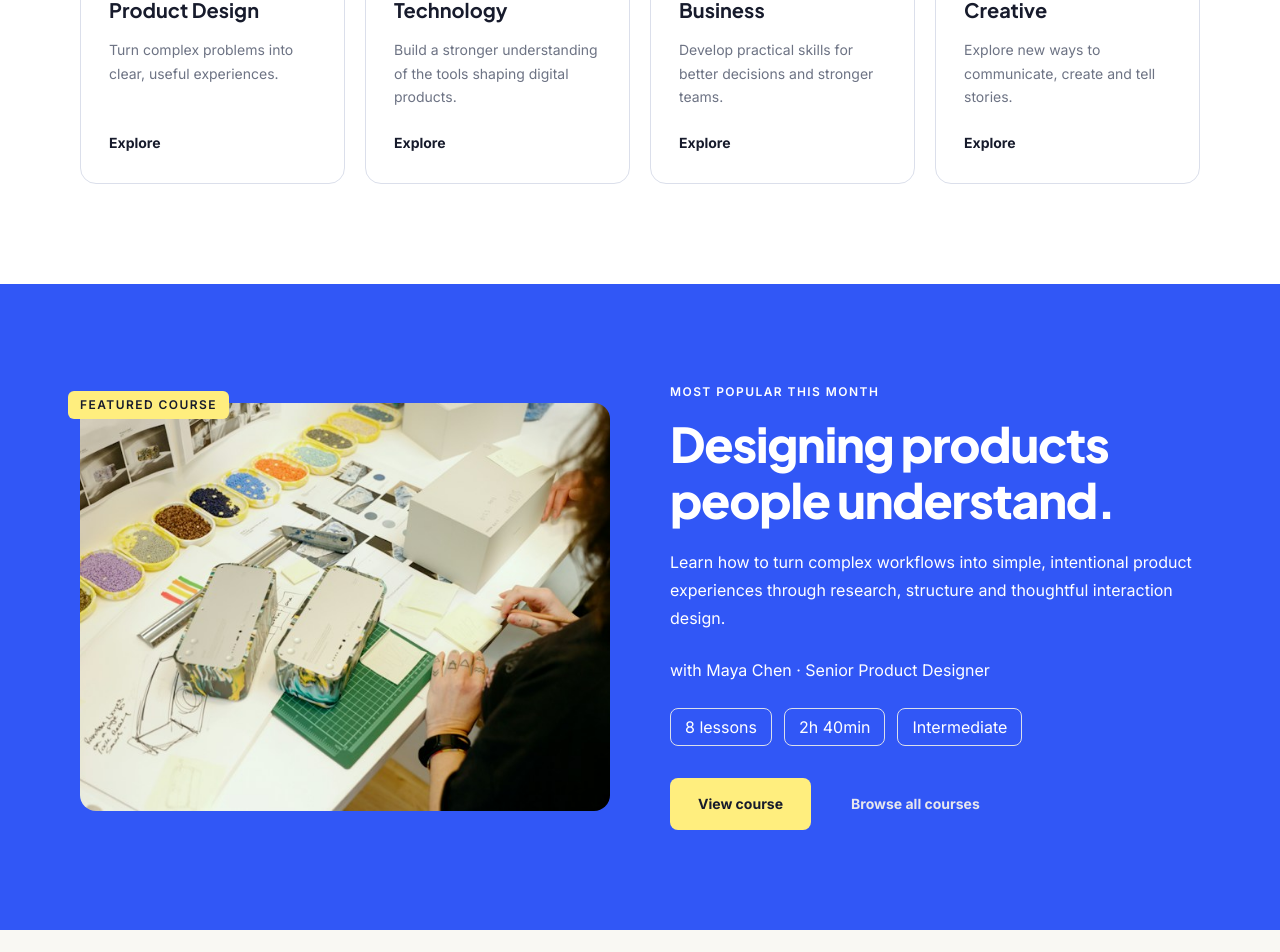
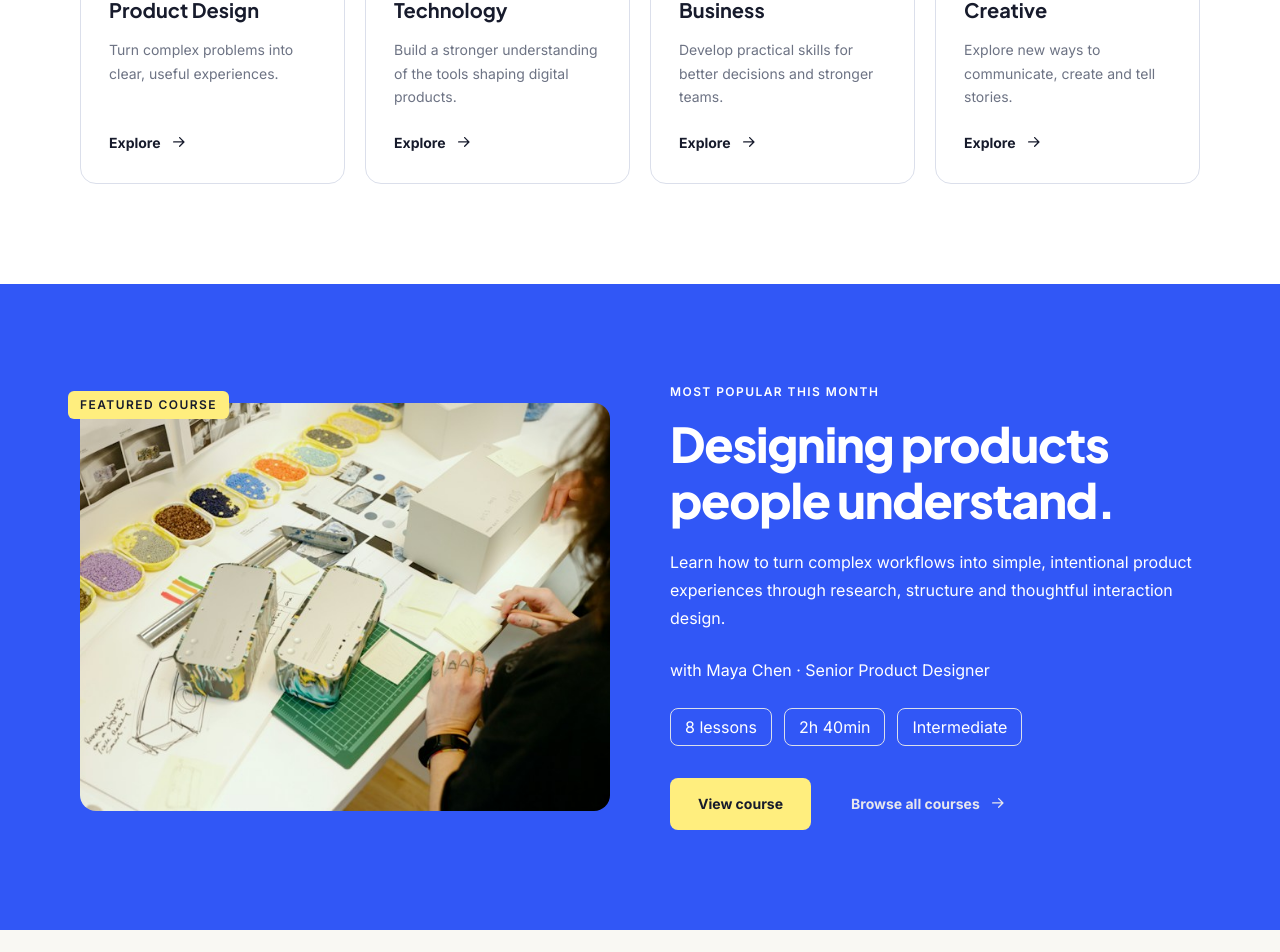
Before and after one commit to raresan/buzzvel-coding-test1-renan-alonso, a Next.js app: page / in a window 1280 px wide. Shown: the part 1220-2172 px from the top of the page. Built offline with nearby package versions, Linux system fonts and the light colour scheme.

Commit message:
feat: arrow icon added

```diff
--- a/app/components/sections/CallToAction.tsx
+++ b/app/components/sections/CallToAction.tsx
@@ -1,6 +1,5 @@
+import Button from '../ui/Button'
 import type { ClickableProps } from '../ui/Clickable'
-
-import Clickable from '../ui/Clickable'
 
 interface CallToActionProps {
   data: {
@@ -13,16 +12,19 @@ interface CallToActionProps {
 
 export default function CallToAction({ data }: CallToActionProps) {
   return (
-    <section className="bg-yellow">
+    <section className="bg-yellow text-center">
       <div className="section-container">
-        <div></div>
+        <div>[ICONS]</div>
 
-        <h2>{data.title}</h2>
-        <p>{data.subtitle}</p>
+        <h2 className="mt-8">{data.title}</h2>
+        <p className="text-ink-secondary mt-4">{data.subtitle}</p>
 
-        <div>
-          <Clickable {...data.primaryCta} />
-          <Clickable {...data.secondaryCta} />
+        <div className="mt-10 flex items-center justify-center flex-col lg:flex-row gap-3">
+          <Button href={data.primaryCta.href}>{data.primaryCta.label}</Button>
+
+          <Button href={data.secondaryCta.href} variant="secondary">
+            {data.secondaryCta.label}
+          </Button>
         </div>
       </div>
     </section>
--- a/app/components/sections/FeaturedCourse.tsx
+++ b/app/components/sections/FeaturedCourse.tsx
@@ -3,6 +3,7 @@ import Image, { StaticImageData } from 'next/image'
 import type { ClickableProps } from '../ui/Clickable'
 
 import Button from '../ui/Button'
+import Icon from '../ui/Icon'
 
 interface FeatureCourseProps {
   data: {
@@ -72,9 +73,16 @@ export default function FeaturedCourse({ data }: FeatureCourseProps) {
               {data.primaryCta.label}
             </Button>
 
-            <Button href={data.secondaryCta.href} variant="ghost">
+            <Button
+              href={data.secondaryCta.href}
+              variant="ghost"
+              className="flex items-center gap-2"
+            >
               {data.secondaryCta.label}
-              {/* <Icon name="arrow" /> */}
+
+              <div className="size-5 p-1">
+                <Icon name="arrow" />
+              </div>
             </Button>
           </div>
         </div>
--- a/app/components/ui/CategoryCard.tsx
+++ b/app/components/ui/CategoryCard.tsx
@@ -1,4 +1,5 @@
 import Clickable from './Clickable'
+import Icon from './Icon'
 
 export interface CategoryCardProps {
   id: string
@@ -33,9 +34,13 @@ export default function CategoryCard({
 
       <Clickable
         href={href}
-        className="text-ink-primary font-bold text-sm leading-[1.7]"
+        className="text-ink-primary font-bold text-sm leading-[1.7] flex items-center gap-2"
       >
         {linkText}
+
+        <div className="size-5 p-1">
+          <Icon name="arrow" />
+        </div>
       </Clickable>
     </div>
   )
```
